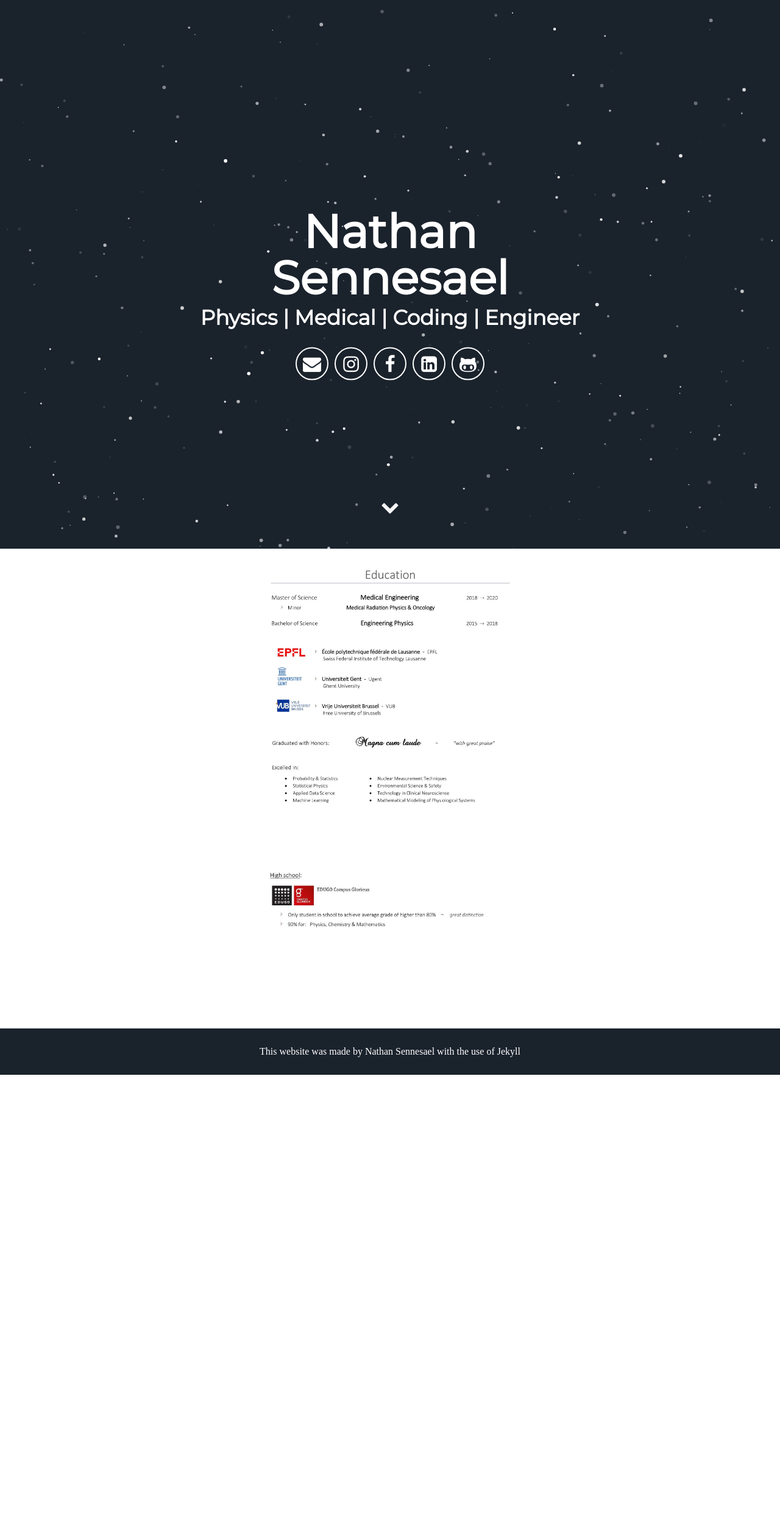
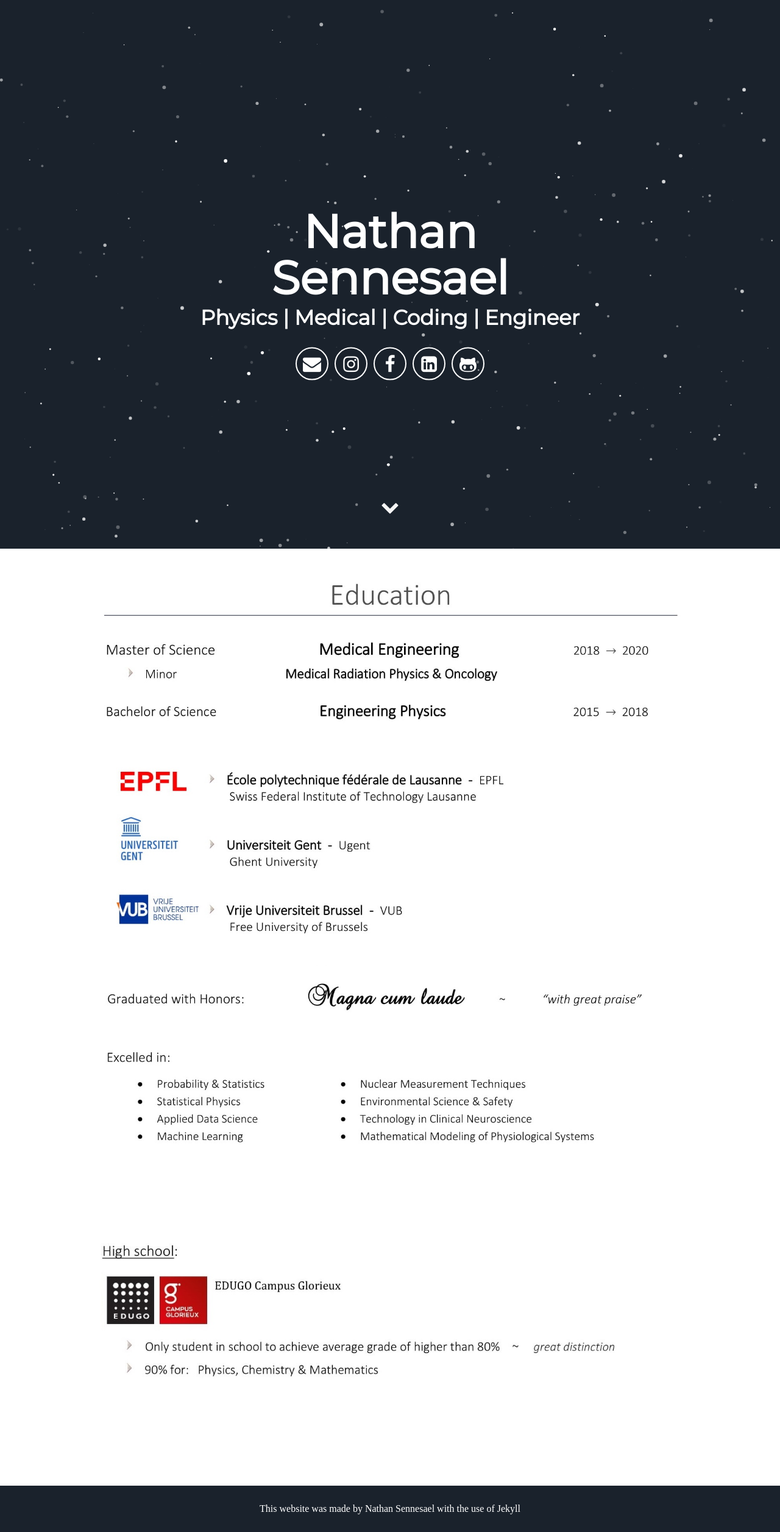
Before and after one commit to Senneschal/CV, a Jekyll site: the page built from index.html, in a window 1280 px wide. Shown: the whole page at 61% size. Built offline with Jekyll 4.4.1, drawn with Linux system fonts in a browser that asks for light colours; some web fonts are replaced; before the commit the page ends 1763 px from its top, so only the background shows below that.

Commit message:
Update default.html

```diff
--- a/_layouts/default.html
+++ b/_layouts/default.html
@@ -7,8 +7,8 @@
       <section id="about">
 
 
-        <p align="center"><img src="ed.jpg" alt="HTML5 Icon" width="400" class="center"></p><br>
-        <p align="center"><img src="hs.jpg" alt="HTML5 Icon" width="400" class="center"></p><br>
+        <p align="center"><img src="ed.jpg" alt="HTML5 Icon" width=100% class="center"></p><br>
+        <p align="center"><img src="hs.jpg" alt="HTML5 Icon" width=100% class="center"></p><br>
       </section>
         {{ content }}
       {% include footer.html %}
```
